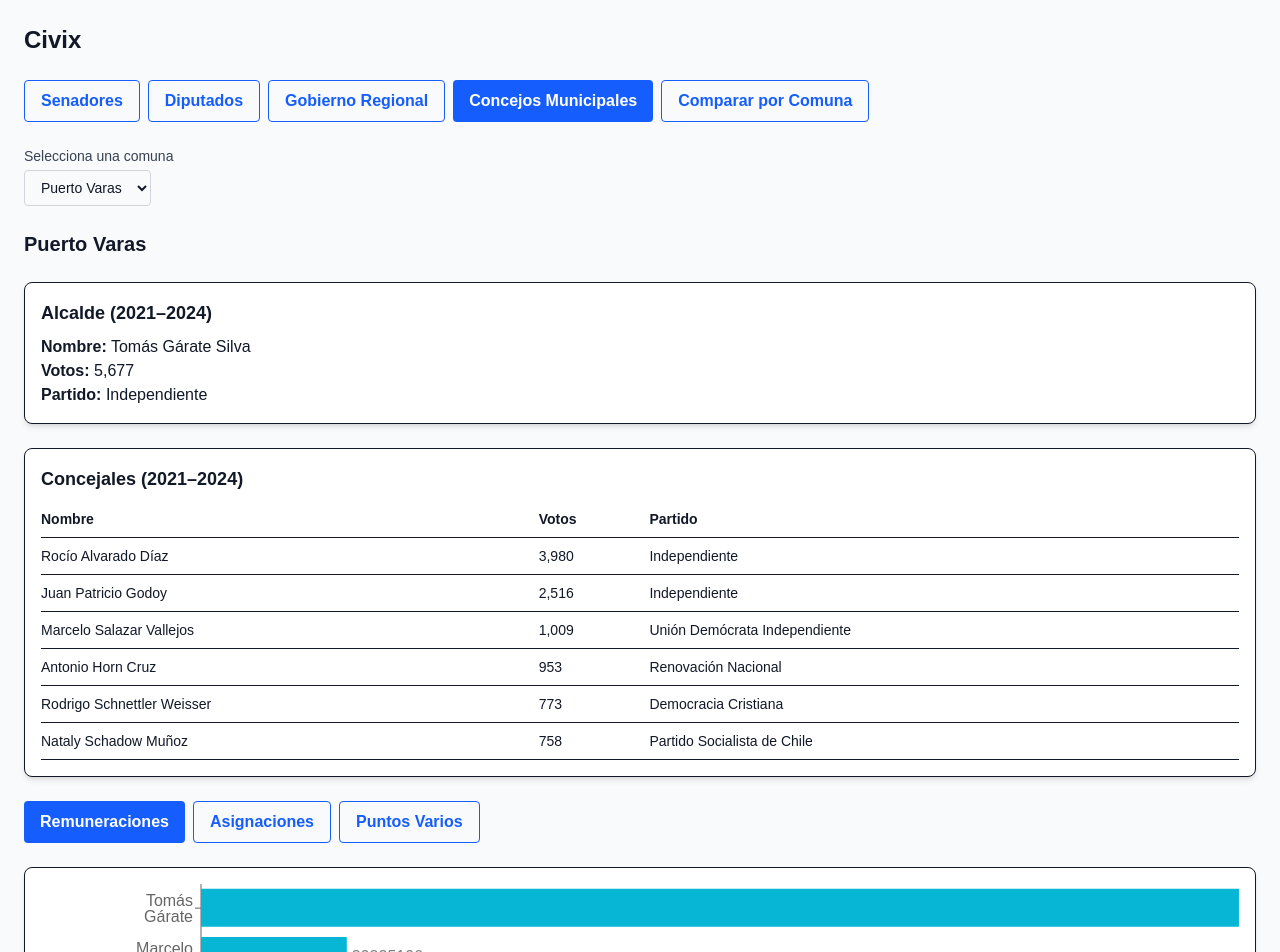
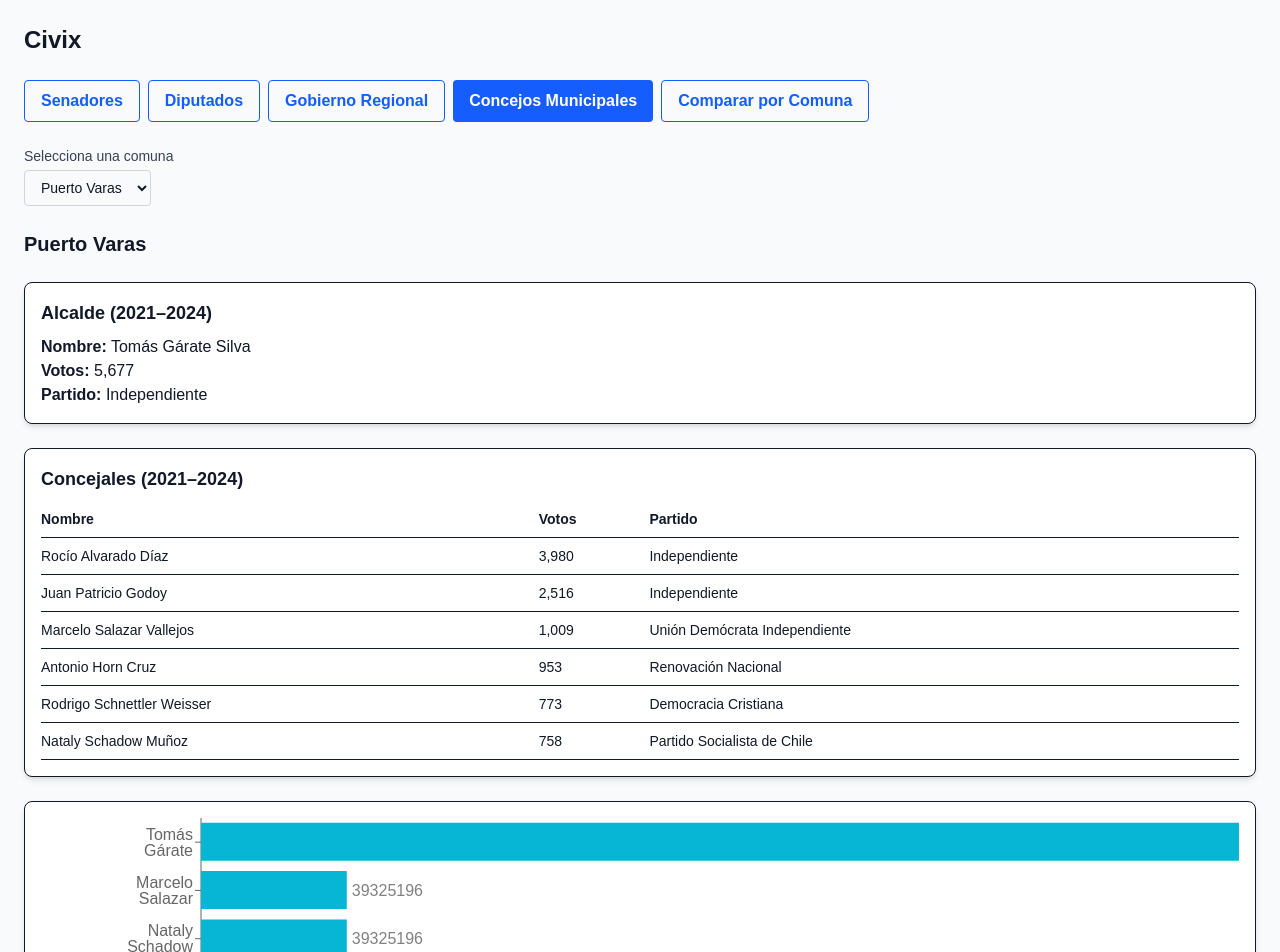
Before and after one commit to TheWildHunt/Civix, a Next.js app: page / in a window 1280 px wide. Shown: the top 952 px of the page. Built offline with nearby package versions, Linux system fonts and the light colour scheme.

Commit message:
Fix errores de tipado y limpieza de Tooltips

```diff
--- a/app/page.tsx
+++ b/app/page.tsx
@@ -37,30 +37,13 @@ const comunasMunicipales = [
       { nombre: "Juan Godoy", monto: 39325196 },
       { nombre: "Rocío Alvarado", monto: 39325196 },
       { nombre: "Antonio Horn", monto: 39070986 },
-    ],
-    asignaciones: [
-      { nombre: "Antonio Horn", utilizadas: 17416827, noUtilizadas: 17533973 },
-      { nombre: "Nataly Schadow", utilizadas: 20627200, noUtilizadas: 14323600 },
-      { nombre: "Marcelo Salazar", utilizadas: 24323000, noUtilizadas: 10627800 },
-      { nombre: "Rocío Alvarado", utilizadas: 26706552, noUtilizadas: 8244248 },
-      { nombre: "Juan Godoy", utilizadas: 27612400, noUtilizadas: 7338400 },
-      { nombre: "Rodrigo Schnettler", utilizadas: 31139600, noUtilizadas: 3811200 },
-    ],
-    puntosVarios: [
-      { nombre: "Rodrigo Schnettler", puntos: 208 },
-      { nombre: "Marcelo Salazar", puntos: 155 },
-      { nombre: "Juan Godoy", puntos: 111 },
-      { nombre: "Antonio Horn", puntos: 85 },
-      { nombre: "Rocío Alvarado", puntos: 56 },
-      { nombre: "Nataly Schadow", puntos: 47 },
-    ],
+    ]
   },
 ];
 
 export default function Home() {
   const [selectedSection, setSelectedSection] = useState("Concejos Municipales");
   const [selectedComuna, setSelectedComuna] = useState("Puerto Varas");
-  const [municipalTab, setMunicipalTab] = useState("Remuneraciones");
 
   const comuna = comunasMunicipales.find((c) => c.nombre === selectedComuna);
 
@@ -137,22 +120,9 @@ export default function Home() {
                 </CardContent>
               </Card>
 
-              <div className="flex flex-wrap gap-2">
-                {["Remuneraciones", "Asignaciones", "Puntos Varios"].map((tab) => (
-                  <Button
-                    key={tab}
-                    onClick={() => setMunicipalTab(tab)}
-                    variant={municipalTab === tab ? "default" : "outline"}
-                  >
-                    {tab}
-                  </Button>
-                ))}
-              </div>
-
               <Card>
                 <CardContent className="h-[400px]">
                   <ResponsiveContainer width="100%" height="100%">
-                    {municipalTab === "Remuneraciones" ? (
                     <BarChart layout="vertical" data={comuna.remuneraciones} margin={{ left: 100 }}>
                       <XAxis type="number" />
                       <YAxis dataKey="nombre" type="category" />
@@ -161,28 +131,6 @@ export default function Home() {
                         <LabelList dataKey="monto" position="right" />
                       </Bar>
                     </BarChart>
-                    ) : municipalTab === "Asignaciones" ? (
-                      <BarChart layout="vertical" data={comuna.asignaciones} margin={{ left: 100 }}>
-                        <XAxis type="number" />
-                        <YAxis dataKey="nombre" type="category" />
-                        <Tooltip />
-                        <Bar dataKey="utilizadas" stackId="a" fill="#86efac">
-                          <LabelList dataKey="utilizadas" position="right" />
-                        </Bar>
-                        <Bar dataKey="noUtilizadas" stackId="a" fill="#f0f0f0">
-                          <LabelList dataKey="noUtilizadas" position="right" />
-                        </Bar>
-                      </BarChart>
-                    ) : (
-                      <BarChart layout="vertical" data={comuna.puntosVarios} margin={{ left: 100 }}>
-                        <XAxis type="number" />
-                        <YAxis dataKey="nombre" type="category" />
-                        <Tooltip />
-                        <Bar dataKey="puntos" fill="#a78bfa">
-                          <LabelList dataKey="puntos" position="right" />
-                        </Bar>
-                      </BarChart>
-                    )}
                   </ResponsiveContainer>
                 </CardContent>
               </Card>
```
Lines whose indentation alone changed are shown as unchanged.
